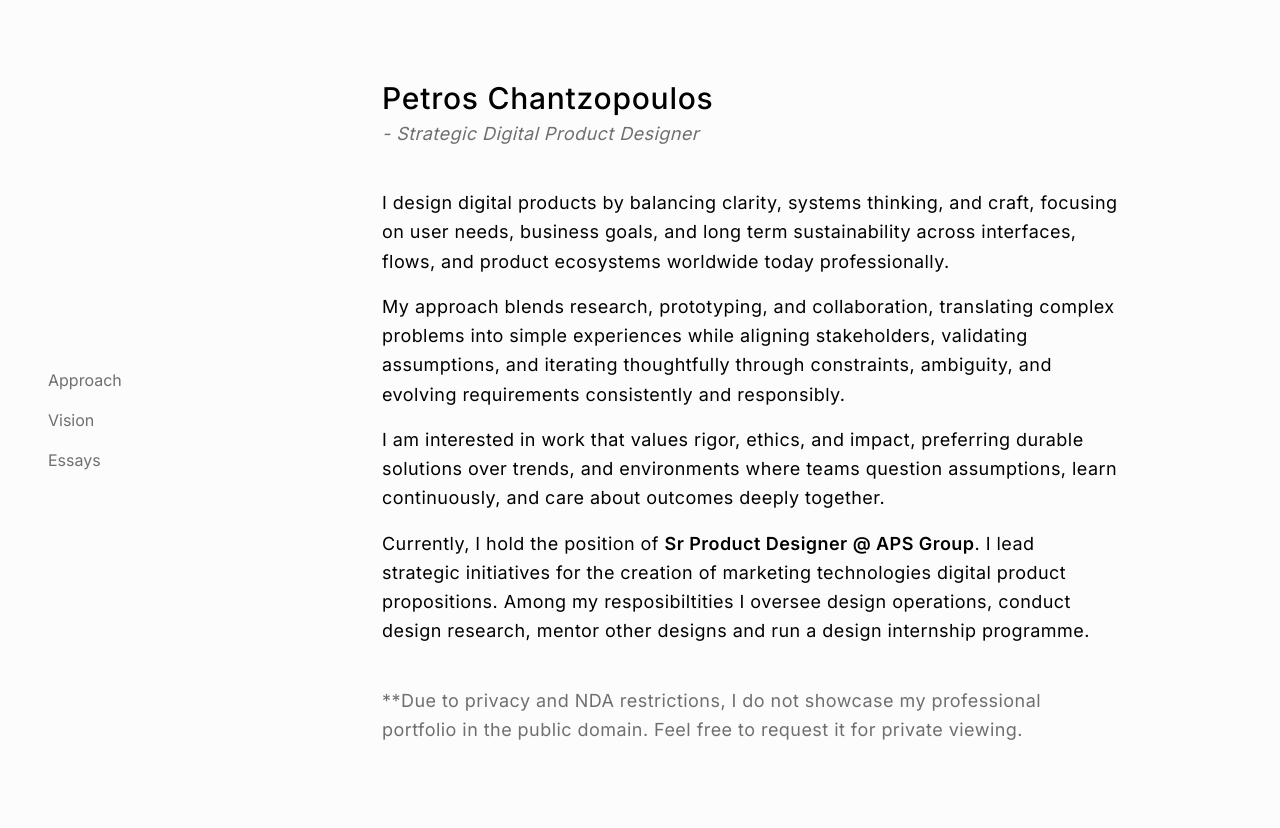
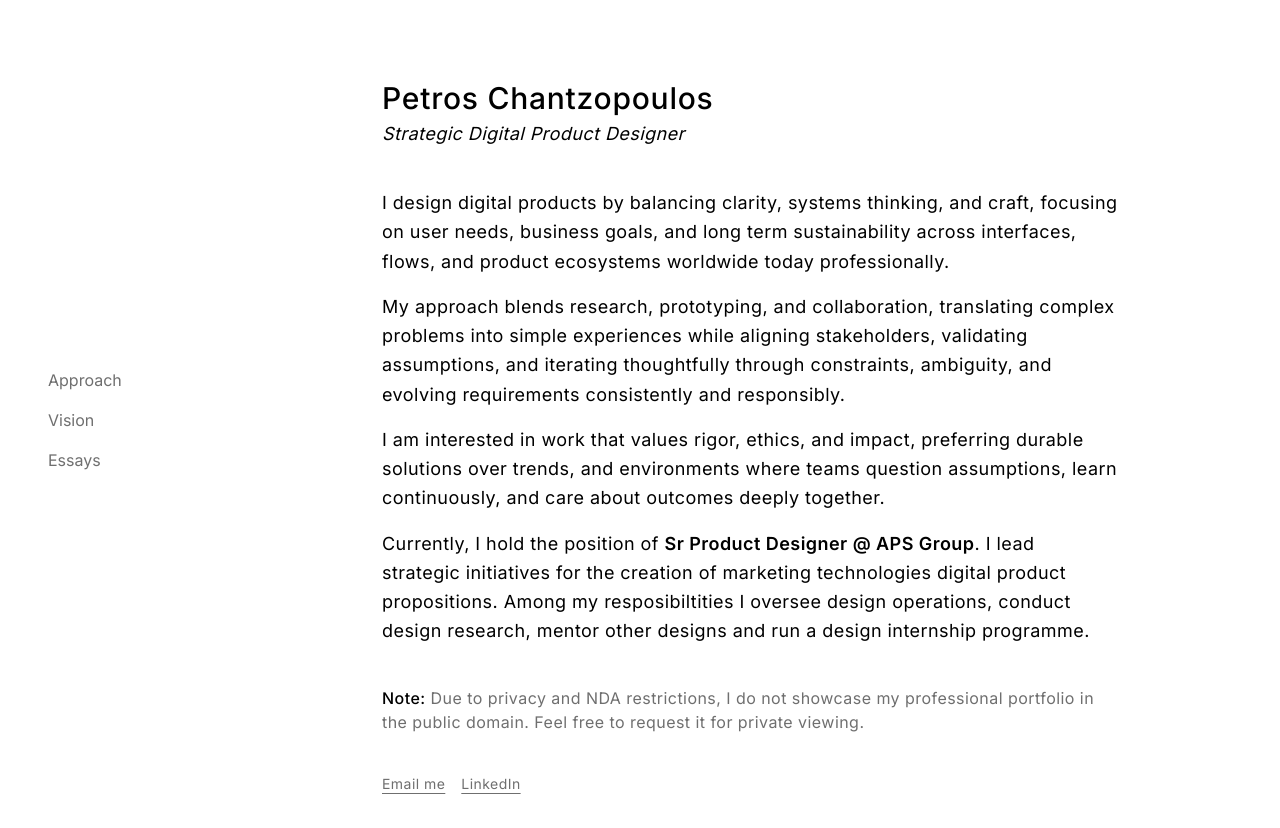
Before and after one commit to petros-chantz/portfolio_2026, a React (Vite) app: page / in a window 1280 px wide. Shown: the top 828 px of the page. Before the commit the page ends 800 px from the top, so only its background shows below. Built offline with nearby package versions, Linux system fonts and the light colour scheme.

Commit message:
feat: adds contact to About

```diff
--- a/src/app.css
+++ b/src/app.css
@@ -9,7 +9,7 @@
   --font-sans:
     Inter, -apple-system, BlinkMacSystemFont, "Segoe UI", Roboto, Oxygen,
     Ubuntu, Cantarell, "Helvetica Neue", Arial, sans-serif;
-  --color-bg: #fcfcfc;
+  --color-bg: #ffffff;
   --color-text-primary: #000000;
   --color-text-secondary: #6f6f6f;
 }
--- a/src/pages/Home.tsx
+++ b/src/pages/Home.tsx
@@ -7,16 +7,17 @@ export function Home() {
           Petros Chantzopoulos
         </h1>
 
-        <p className="font-sans text-lg italic tracking-wide text-(--color-text-secondary)">
-          - Strategic Digital Product Designer
+        <p className="font-sans text-lg italic tracking-wide text-(--color-text-primary)">
+          Strategic Digital Product Designer
         </p>
       </header>
 
       {/* About */}
-      <section className="space-y-4 text-lg leading-relaxed tracking-wide">
+      <section className="space-y-6 text-lg leading-relaxed tracking-wide">
+        <div className="space-y-4">
           <p>
-          I design digital products by balancing clarity, systems thinking, and
-          craft, focusing on user needs, business goals, and long term
+            I design digital products by balancing clarity, systems thinking,
+            and craft, focusing on user needs, business goals, and long term
             sustainability across interfaces, flows, and product ecosystems
             worldwide today professionally.
           </p>
@@ -25,31 +26,56 @@ export function Home() {
             My approach blends research, prototyping, and collaboration,
             translating complex problems into simple experiences while aligning
             stakeholders, validating assumptions, and iterating thoughtfully
-          through constraints, ambiguity, and evolving requirements consistently
-          and responsibly.
+            through constraints, ambiguity, and evolving requirements
+            consistently and responsibly.
           </p>
 
           <p>
             I am interested in work that values rigor, ethics, and impact,
-          preferring durable solutions over trends, and environments where teams
-          question assumptions, learn continuously, and care about outcomes
-          deeply together.
+            preferring durable solutions over trends, and environments where
+            teams question assumptions, learn continuously, and care about
+            outcomes deeply together.
           </p>
 
           <p>
             Currently, I hold the position of{" "}
-          <span className="font-semibold">Sr Product Designer @ APS Group</span>
+            <span className="font-semibold">
+              Sr Product Designer @ APS Group
+            </span>
             . I lead strategic initiatives for the creation of marketing
-          technologies digital product propositions. Among my resposibiltities I
-          oversee design operations, conduct design research, mentor other
+            technologies digital product propositions. Among my resposibiltities
+            I oversee design operations, conduct design research, mentor other
             designs and run a design internship programme.
           </p>
 
-        <p className="pt-6 text-(--color-text-secondary)">
-          **Due to privacy and NDA restrictions, I do not showcase my
+          <p className="pt-6 text-base text-(--color-text-secondary)">
+            <span className="font-medium text-(--color-text-primary)">
+              Note:
+            </span>{" "}
+            Due to privacy and NDA restrictions, I do not showcase my
             professional portfolio in the public domain. Feel free to request it
             for private viewing.
           </p>
+        </div>
+
+        {/* Contact */}
+        <div className="flex items-center gap-4 pt-4 text-sm">
+          <a
+            href="mailto:your@email.com"
+            className="underline underline-offset-4 text-(--color-text-secondary) transition hover:text-(--color-text-primary)"
+          >
+            Email me
+          </a>
+
+          <a
+            href="https://linkedin.com/in/yourprofile"
+            target="_blank"
+            rel="noopener noreferrer"
+            className="underline underline-offset-4 text-(--color-text-secondary) transition hover:text-(--color-text-primary)"
+          >
+            LinkedIn
+          </a>
+        </div>
       </section>
     </main>
   );
```
Lines whose indentation alone changed are shown as unchanged.
